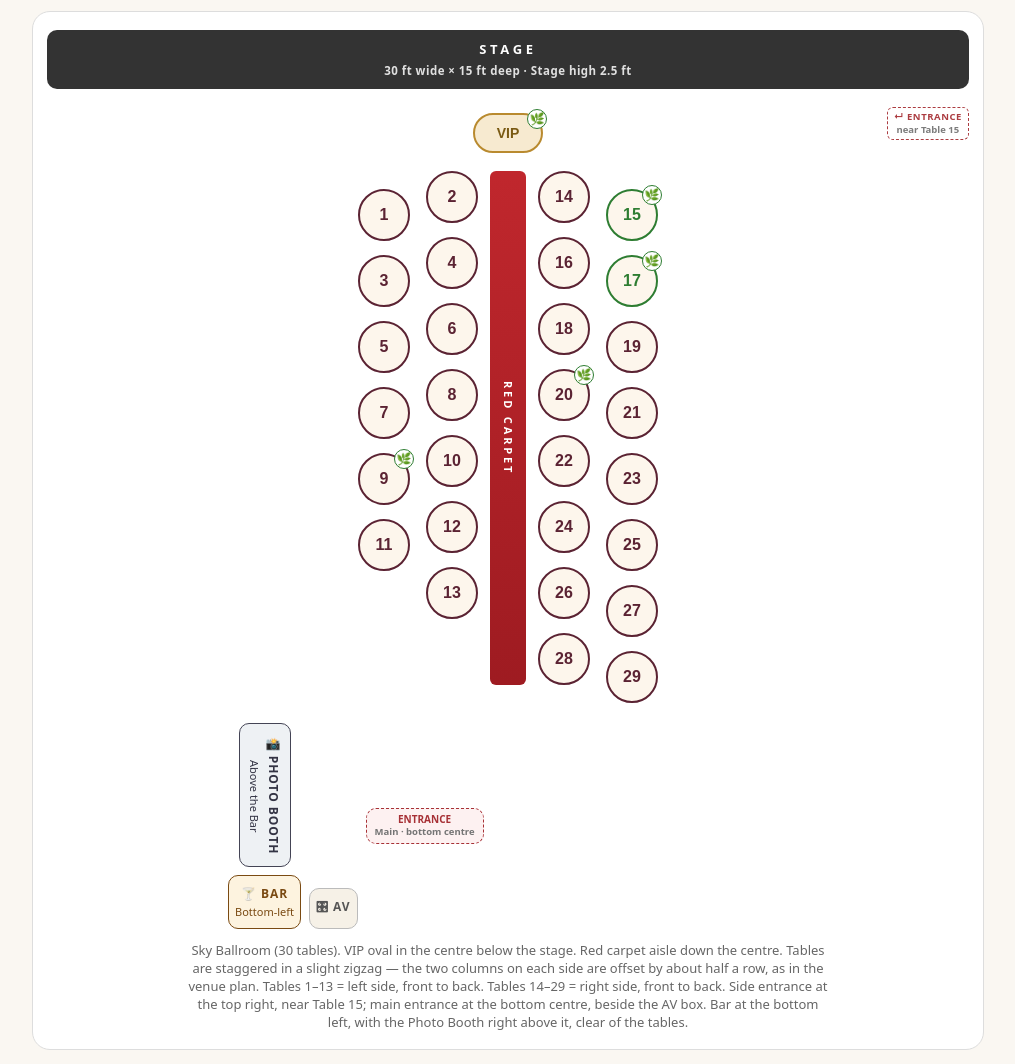
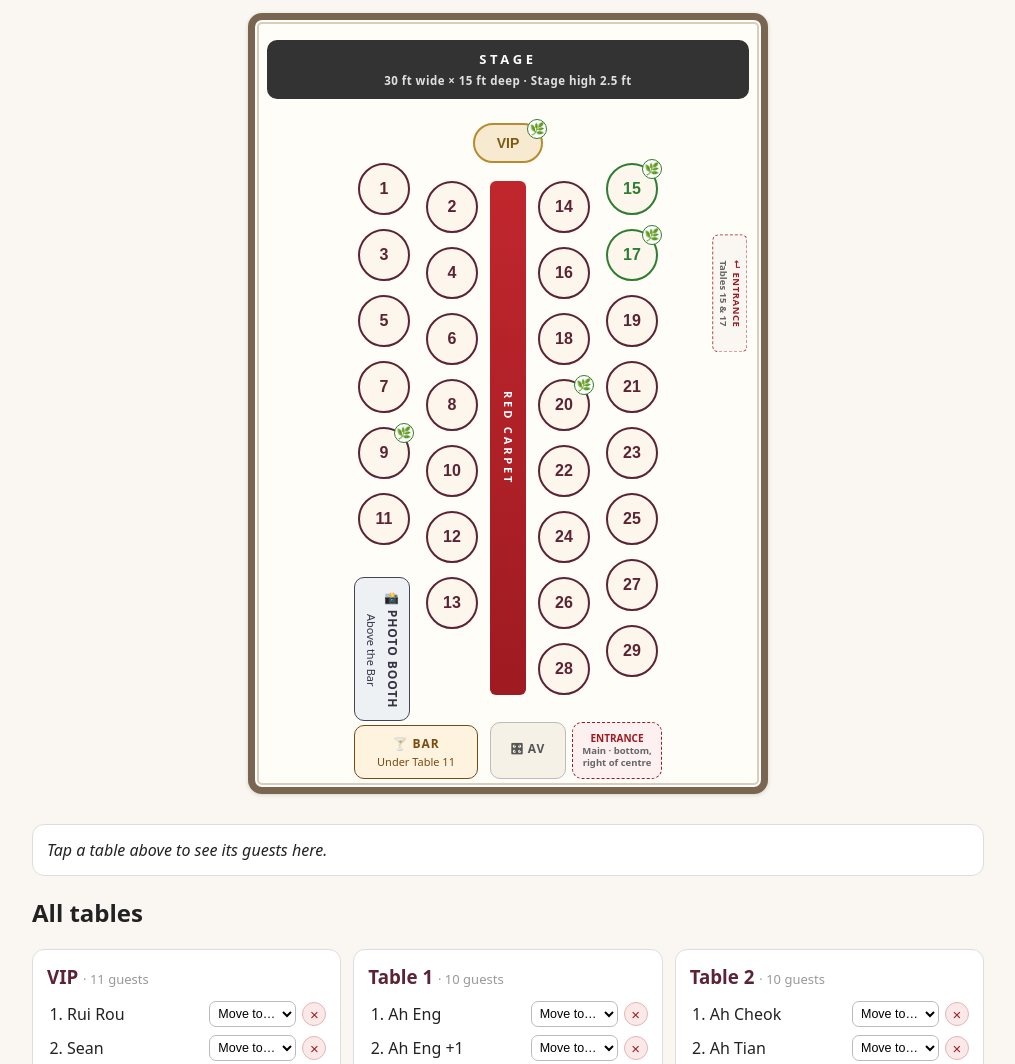
Before and after one commit to teozesean/wedding-seating, a plain HTML site: page index.html in a window 1280 px wide. Shown: the part 263-1327 px from the top of the page, without its empty margins (132-1147 px from the left). Drawn offline with Linux system fonts and the light colour scheme.

Commit message:
Floor plan: Photo Booth into empty slot by Tables 11/12/13, bottom wall shortened, plan note removed, walls tightened, zigzag outer higher

```diff
--- a/index.html
+++ b/index.html
@@ -8,39 +8,43 @@ input[type=search]{width:100%;padding:12px;font-size:16px;border:1px solid #bbb;
 #results{margin:10px 0}.res{background:#fff;border:1px solid #ddd;border-radius:8px;padding:8px 10px;margin:6px 0;cursor:pointer}
 .note{font-size:13px;color:#666}.vegtag{color:#2e7d32;font-size:13px}.veg-indiv{background:#e8f5e9;color:#2e7d32;border:1px solid #a5d6a7;border-radius:999px;padding:1px 7px;font-size:11.5px;font-weight:600;white-space:nowrap}
 /* ---- Floor plan: mimics the original Malaysia page graphic ---- */
-.plan{background:#fff;border:1px solid #ddd;border-radius:18px;padding:18px 14px;margin:14px 0}
+.plan{position:relative;background:#fffdf7;border:7px solid #7a6650;border-radius:14px;box-shadow:inset 0 0 0 2px #fff,inset 0 0 0 4px #d9cdb9,0 1px 4px rgba(60,45,25,.18);padding:20px 12px 8px;margin:16px auto 30px;max-width:520px}
+body{overflow-x:hidden}
 .plan-stage{text-align:center;background:#333;color:#fff;border-radius:10px;padding:10px;font-size:13px;letter-spacing:.28em;font-weight:700;line-height:1.5}
 .plan-stage .stage-dims{display:block;letter-spacing:.04em;font-size:11.5px;font-weight:600;opacity:.85;margin-top:2px;text-transform:none}
-.plan-upper{position:relative;display:flex;justify-content:center;margin:12px 0 4px;min-height:52px}
-.side-entrance{position:absolute;right:0;top:6px;border:1.5px dashed #9e1b21;color:#9e1b21;border-radius:6px;padding:3px 6px;font-size:9.5px;font-weight:700;letter-spacing:.06em;text-align:center;line-height:1.25;max-width:84px;background:#fff;opacity:.85}
+.plan-upper{position:static;display:flex;justify-content:center;margin:12px 0 4px;min-height:52px}
+.side-entrance{position:absolute;right:-28px;top:256px;transform:rotate(90deg);border:1.5px dashed #9e1b21;color:#9e1b21;border-radius:6px;padding:4px 8px;font-size:9.5px;font-weight:700;letter-spacing:.06em;text-align:center;line-height:1.25;width:118px;background:#faf7f2;z-index:6}
 .side-entrance small{display:block;font-weight:600;letter-spacing:0;text-transform:none;color:#666;font-size:9.5px;margin-top:1px}
-@media(max-width:560px){.side-entrance{position:static;margin-left:10px}.plan-upper{flex-wrap:wrap;gap:8px}}
+@media(max-width:560px){.side-entrance{right:-30px;top:257px;width:104px}.plan-upper{flex-wrap:wrap;gap:8px}}
 .plan-vip{display:flex;justify-content:center;margin:12px 0 4px}
 .ptable{position:relative;width:52px;height:52px;flex:0 0 52px;border-radius:50%;border:2px solid #5b2333;background:#fdf6ec;color:#5b2333;font-weight:700;font-size:16px;cursor:pointer;display:grid;place-items:center;padding:0;justify-self:center}
 .ptable:hover{background:#f3e3c8}.ptable.sel{background:#5b2333;color:#fff}.ptable.veg{border-color:#2e7d32;color:#2e7d32}.ptable.veg.sel{background:#2e7d32;color:#fff}
 .leaf-badge{position:absolute;top:-6px;right:-6px;width:20px;height:20px;border-radius:50%;background:#fff;border:1.5px solid #2e7d32;display:grid;place-items:center;font-size:12px;line-height:1;pointer-events:none;z-index:2}
 .ptable.vip{width:auto;height:auto;flex:none;border-radius:999px;padding:10px 22px;background:#f7ead0;border-color:#b98a2f;color:#7a5a14;font-size:14px}
 .ptable.vip.sel{background:#b98a2f;color:#fff}
-.plan-grid{display:grid;grid-template-columns:60px 60px 36px 60px 60px;gap:14px 8px;align-items:center;justify-content:center;margin:10px auto 0;max-width:340px;padding:4px 2px 24px}
-.ptable.stagger{transform:translateY(18px)}
+.plan-grid{display:grid;grid-template-columns:60px 60px 36px 60px 60px;gap:14px 8px;align-items:center;justify-content:center;margin:10px auto 0;max-width:340px;padding:4px 2px 2px}
+.ptable.stagger{transform:translateY(-18px)}
 .aisle{grid-column:3;grid-row:1/9;background:linear-gradient(#c0272d,#9e1b21);border-radius:6px;align-self:stretch;display:grid;place-items:center;min-height:100%}
 .aisle span{writing-mode:vertical-rl;font-size:11px;letter-spacing:.26em;text-transform:uppercase;color:#fff;font-weight:700}
 .slot-empty{width:52px;height:52px;justify-self:center}
 .plan-door{display:flex;justify-content:center;margin:0 auto;max-width:340px}
 .plan-door span{margin-left:0;width:36px;text-align:center;font-size:10px;letter-spacing:.14em;color:#9e1b21;font-weight:700;border:2px dashed #c0272d;border-top:0;border-radius:0 0 8px 8px;padding:3px 0 5px;writing-mode:vertical-rl}
-.plan-foot{display:flex;justify-content:space-between;align-items:stretch;gap:8px;flex-wrap:wrap;max-width:560px;margin:14px auto 0}
-.foot-entrance{border:1.5px dashed #9e1b21;color:#9e1b21;background:#fdf0f0;border-radius:10px;padding:4px 8px;font-size:10px;font-weight:700;text-align:center;line-height:1.3;opacity:.9;align-self:center}
+.plan-foot{position:relative;z-index:4;display:grid;grid-template-columns:60px 60px 36px 60px 60px;column-gap:8px;row-gap:8px;align-items:end;justify-content:center;max-width:340px;margin:-120px auto 0}
+.foot-av-group{grid-column:3/6;display:flex;gap:6px;align-items:stretch;justify-self:stretch;align-self:end}
+.foot-av-group .foot-box{flex:0 0 auto;min-width:76px;padding:12px 10px;display:grid;place-items:center}
+.foot-av-group .foot-entrance{flex:1 1 auto}
+.foot-box.bar{width:124px}
+.foot-entrance{position:static;border:1.5px dashed #9e1b21;color:#9e1b21;background:#fdf0f0;border-radius:10px;padding:9px 8px;font-size:10px;font-weight:700;text-align:center;line-height:1.3;display:grid;place-items:center;align-content:center}
 .foot-entrance small{display:block;color:#666;font-weight:600;font-size:9.5px;letter-spacing:0}
-.foot-spacer{flex:1;min-width:24px}
+.foot-spacer{display:none}
 .foot-box{border:1.5px solid #bbb;border-radius:10px;padding:9px 6px;text-align:center;font-size:12px;font-weight:700;letter-spacing:.08em;color:#555;background:#f6f1e7}
 .foot-box.bar{border-color:#7a4a12;color:#7a4a12;background:#fdf3df}
 .foot-box.entrance{border-color:#9e1b21;color:#9e1b21;background:#fdf0f0;border-style:dashed}
 .foot-box.booth{border-color:#445;color:#334;background:#eef1f4}
-.foot-left{display:flex;flex-direction:column;gap:8px;align-items:stretch}
-.foot-box.booth{writing-mode:vertical-rl;width:52px;min-height:118px;margin:0 auto;display:grid;place-items:center;padding:12px 6px;letter-spacing:.08em}
+.foot-left{grid-column:1/3;justify-self:start;width:128px;display:flex;flex-direction:column;gap:4px;align-items:flex-start}
+.foot-box.booth{writing-mode:vertical-rl;width:56px;min-height:112px;margin:0;display:grid;place-items:center;padding:12px 6px;letter-spacing:.08em}
 .plan-foot{align-items:flex-end}
 .foot-box small{display:block;font-weight:400;letter-spacing:0;font-size:11px;margin-top:2px}
-.plan-note{color:#666;font-size:13px;max-width:640px;margin:12px auto 0;text-align:center}
 </style>
 <style>
 /* ---- Detail, cards and editing controls ---- */
@@ -77,10 +81,10 @@ button.reset{background:#5b2333;color:#fff;border:0;padding:11px 16px;border-rad
 <p class="note">Tap a table on the floor plan to see its guests. In the table list below you can tap any name to edit it, add or remove guests, move a guest to another table, renumber or swap tables, and move a table's position on the plan. All edits save automatically on this device. Works fully offline. Use the Export button below to copy your edited seating and paste it back to Sage.</p>
 <div class="plan" aria-label="Venue floor plan with wedding table numbers — Sky Ballroom, 30 tables">
 <div class="plan-stage">STAGE<span class="stage-dims">30 ft wide × 15 ft deep · Stage high 2.5 ft</span></div>
-<div class="plan-upper"><div class="plan-vip" id="planVip"></div><div class="side-entrance" aria-label="Side entrance near Table 15">↵ ENTRANCE<small>near Table 15</small></div></div>
+<div class="plan-upper"><div class="plan-vip" id="planVip"></div><div class="side-entrance" aria-label="Side entrance near Tables 15 and 17">↵ ENTRANCE<small>Tables 15 &amp; 17</small></div></div>
 <div class="plan-grid" id="planGrid"></div>
-<div class="plan-foot"><div class="foot-left"><div class="foot-box booth">📸 PHOTO BOOTH<small>Above the Bar</small></div><div class="foot-box bar">🍸 BAR<small>Bottom-left</small></div></div><div class="foot-box">🎛 AV</div><div class="foot-entrance">ENTRANCE<small>Main · bottom centre</small></div><span class="foot-spacer" aria-hidden="true"></span></div>
-<p class="plan-note">Sky Ballroom (30 tables). VIP oval in the centre below the stage. Red carpet aisle down the centre. Tables are staggered in a slight zigzag — the two columns on each side are offset by about half a row, as in the venue plan. Tables 1–13 = left side, front to back. Tables 14–29 = right side, front to back. Side entrance at the top right, near Table 15; main entrance at the bottom centre, beside the AV box. Bar at the bottom left, with the Photo Booth right above it, clear of the tables.</p>
+<div class="plan-foot"><div class="foot-left"><div class="foot-box booth">📸 PHOTO BOOTH<small>Above the Bar</small></div><div class="foot-box bar">🍸 BAR<small>Under Table 11</small></div></div><div class="foot-av-group"><div class="foot-box">🎛 AV</div><div class="foot-entrance">ENTRANCE<small>Main · bottom, right of centre</small></div></div></div>
+
 </div>
 <div id="detail"><em>Tap a table above to see its guests here.</em></div>
 <h2>All tables</h2><div class="grid" id="all"></div>
```
